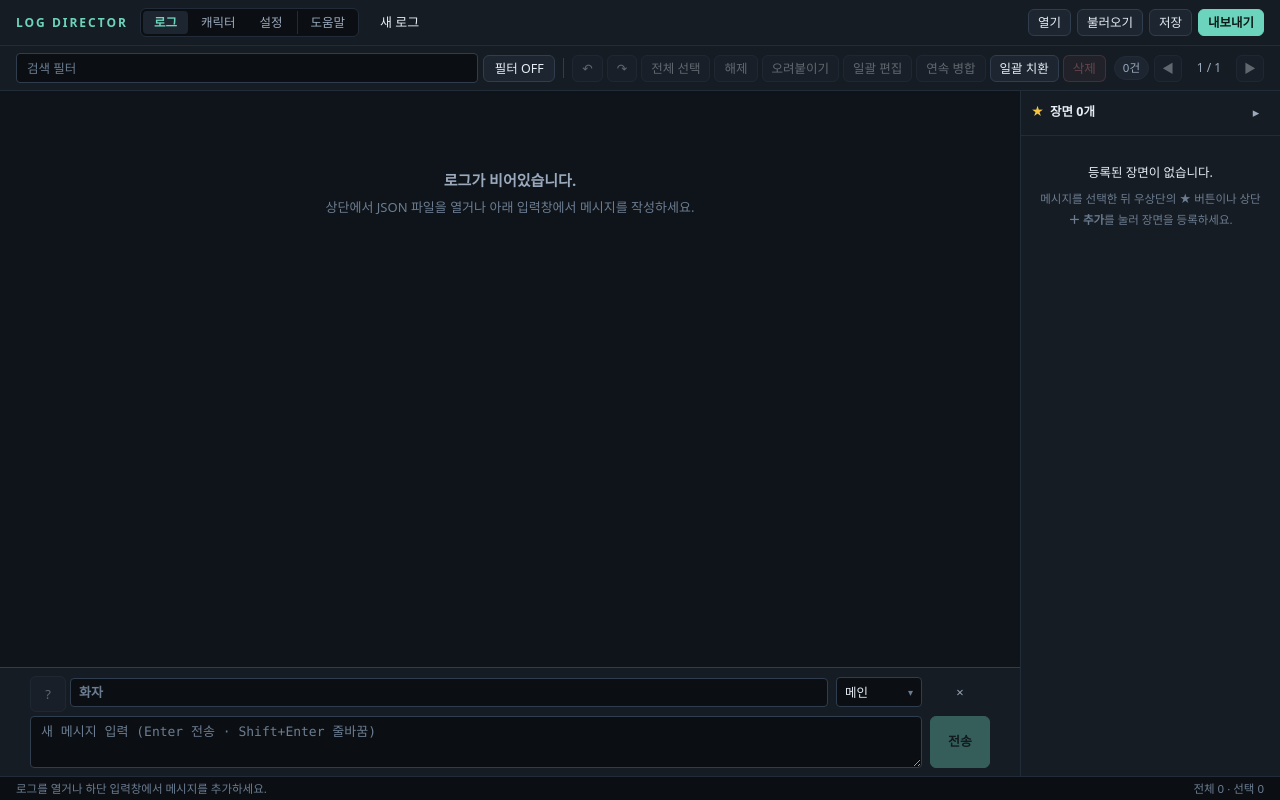
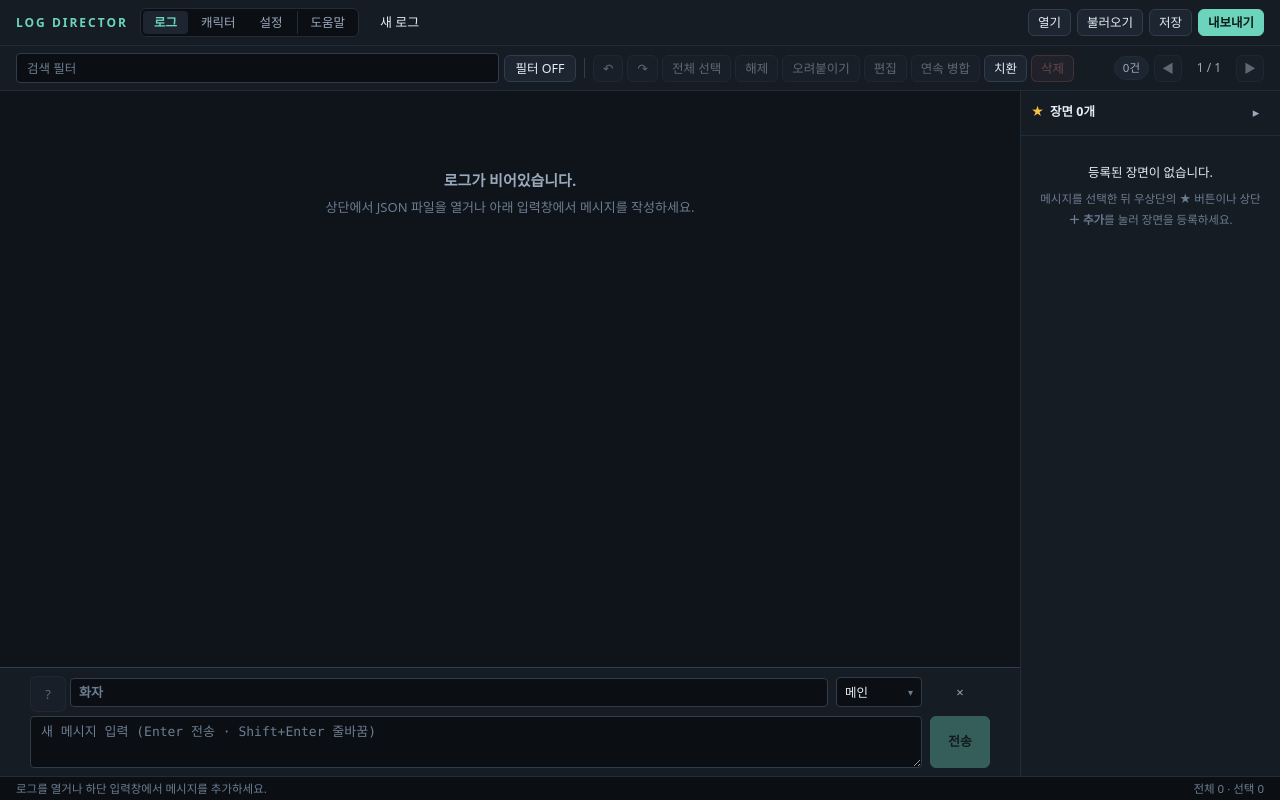
Before and after one commit to shin197/log-director, a React (Vite) app: page / in a window 1280 px wide. Built offline with nearby package versions, Linux system fonts and the light colour scheme.

Commit message:
fix: 버튼 텍스트 줄임

```diff
--- a/src/App.tsx
+++ b/src/App.tsx
@@ -1062,7 +1062,7 @@ function App() {
                 onClick={startBulkEdit}
                 title="선택한 여러 메시지 일괄 편집 (Ctrl+Shift+Enter)"
               >
-                일괄 편집
+                편집
               </button>
               <button
                 type="button"
@@ -1094,7 +1094,7 @@ function App() {
                 }
                 title="일괄 치환 열기/닫기 (Ctrl+H)"
               >
-                일괄 치환
+                치환
               </button>
               <button
                 type="button"
```
Lines whose indentation alone changed are shown as unchanged.
